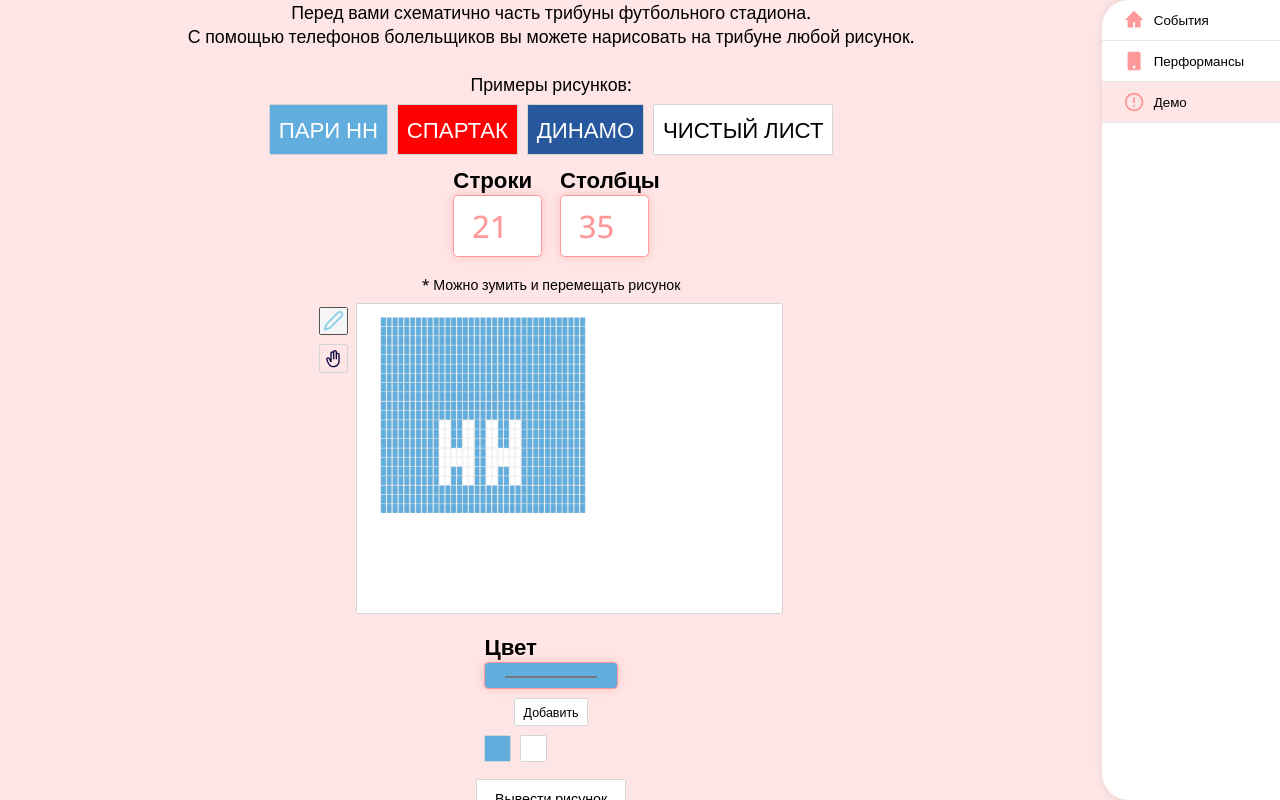
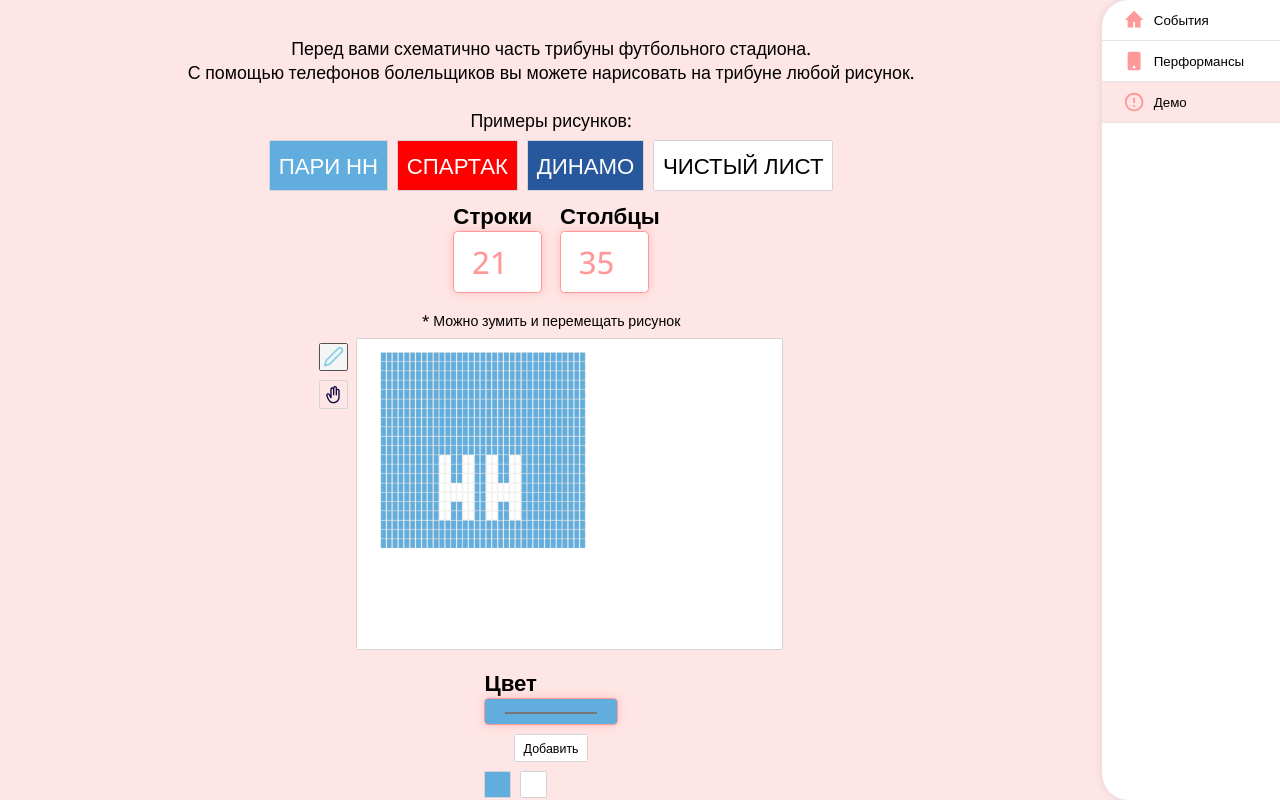
Before and after one commit to roman-orlovskiy/gromka.ru, a Vue app: page /#/demo in a window 1280 px wide. Built offline with nearby package versions, Linux system fonts and the light colour scheme.

Commit message:
Fix sizes

```diff
--- a/src/views/DemoView.vue
+++ b/src/views/DemoView.vue
@@ -254,10 +254,11 @@ const stopDrag = () => {
   display: flex;
   flex-direction: column;
   align-items: center;
-  justify-content: center;
-  height: 100%;
-  padding: 2rem 0;
+  justify-content: flex-start;
+  min-height: 100vh;
+  padding: 2rem 0 6rem 0;
   overflow-y: auto;
+  box-sizing: border-box;
 
   &__editor {
     display: flex;
@@ -430,7 +431,6 @@ const stopDrag = () => {
     @include layout-aspect-mobile {
       font-size: 1.7rem;
       padding-bottom: 0.5rem;
-      padding-top: 10rem;
     }
   }
 
```
